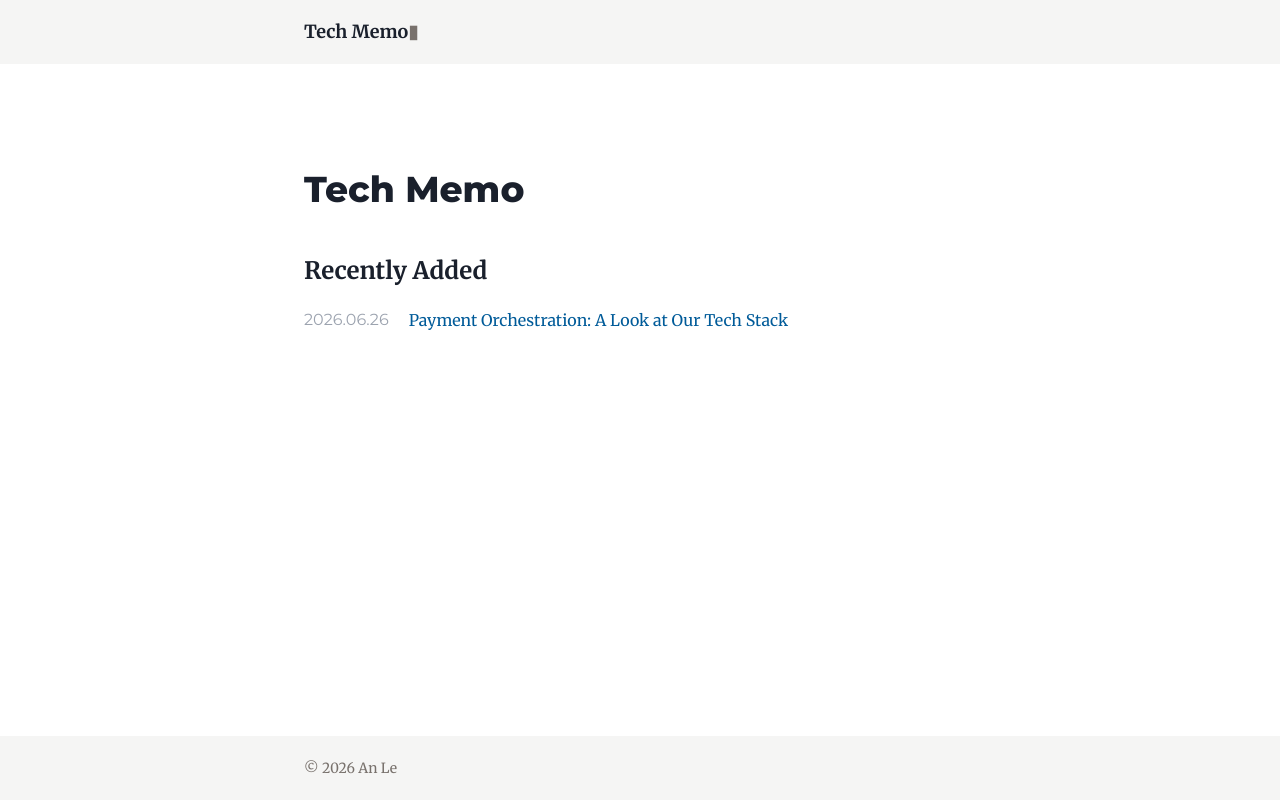
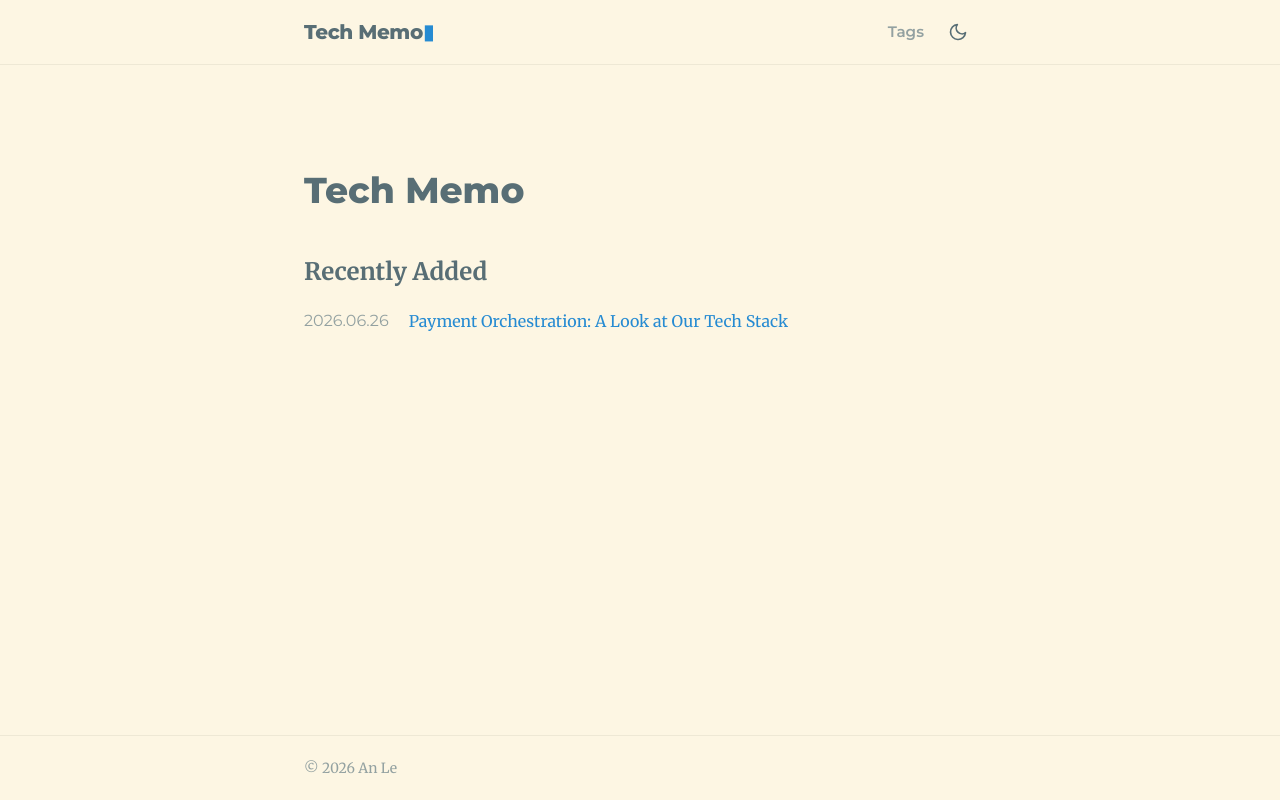
Before and after one commit to anlt149/tememo, an Astro site: page / in a window 1280 px wide. Built offline with nearby package versions, Linux system fonts and the light colour scheme; Astro itself is replaced by a stand-in of ours.

Commit message:
UI Updates: Solarized Theme Toggle and Tag Filtering

```diff
--- a/src/components/BaseHead.astro
+++ b/src/components/BaseHead.astro
@@ -54,3 +54,22 @@ const { title, description, image = FallbackImage } = Astro.props;
 <meta property="twitter:title" content={title} />
 <meta property="twitter:description" content={description} />
 <meta property="twitter:image" content={new URL(image.src, Astro.url)} />
+
+<script is:inline>
+	const theme = (() => {
+		if (typeof localStorage !== 'undefined' && localStorage.getItem('theme')) {
+			return localStorage.getItem('theme');
+		}
+		if (window.matchMedia('(prefers-color-scheme: dark)').matches) {
+			return 'dark';
+		}
+		return 'light';
+	})();
+
+	if (theme === 'light') {
+		document.documentElement.classList.remove('dark');
+	} else {
+		document.documentElement.classList.add('dark');
+	}
+	window.localStorage.setItem('theme', theme);
+</script>
--- a/src/components/Footer.astro
+++ b/src/components/Footer.astro
@@ -9,12 +9,13 @@ const today = new Date();
 </footer>
 <style>
 	.site-footer {
-		background-color: var(--stone-100);
+		background-color: transparent;
+		border-top: 1px solid var(--border-color);
 		height: 4rem;
 		display: flex;
 		align-items: center;
 		font-family: var(--font-serif);
-		color: var(--stone-500);
+		color: var(--text-muted);
 		font-size: 0.875rem;
 		margin-top: auto;
 	}
--- a/src/components/Header.astro
+++ b/src/components/Header.astro
@@ -5,37 +5,107 @@ import { SITE_TITLE } from '../consts';
 <header class="site-header">
 	<div class="header-container">
 		<nav>
-			<a aria-current="page" href={`${import.meta.env.BASE_URL === '/' ? '' : import.meta.env.BASE_URL.replace(/\/$/, '')}/`}>
+			<a aria-current="page" class="site-title" href={`${import.meta.env.BASE_URL === '/' ? '' : import.meta.env.BASE_URL.replace(/\/$/, '')}/`}>
 				{SITE_TITLE}<span class="cursor">▮</span>
 			</a>
 		</nav>
+		<div class="header-right">
+			<a href={`${import.meta.env.BASE_URL === '/' ? '' : import.meta.env.BASE_URL.replace(/\/$/, '')}/tags/`} class="tags-link">Tags</a>
+			<button id="theme-toggle" aria-label="Toggle dark mode">
+				<svg id="sun-icon" xmlns="http://www.w3.org/2000/svg" width="20" height="20" viewBox="0 0 24 24" fill="none" stroke="currentColor" stroke-width="2" stroke-linecap="round" stroke-linejoin="round" style="display: none;"><circle cx="12" cy="12" r="5"></circle><line x1="12" y1="1" x2="12" y2="3"></line><line x1="12" y1="21" x2="12" y2="23"></line><line x1="4.22" y1="4.22" x2="5.64" y2="5.64"></line><line x1="18.36" y1="18.36" x2="19.78" y2="19.78"></line><line x1="1" y1="12" x2="3" y2="12"></line><line x1="21" y1="12" x2="23" y2="12"></line><line x1="4.22" y1="19.78" x2="5.64" y2="18.36"></line><line x1="18.36" y1="5.64" x2="19.78" y2="4.22"></line></svg>
+				<svg id="moon-icon" xmlns="http://www.w3.org/2000/svg" width="20" height="20" viewBox="0 0 24 24" fill="none" stroke="currentColor" stroke-width="2" stroke-linecap="round" stroke-linejoin="round" style="display: none;"><path d="M21 12.79A9 9 0 1 1 11.21 3 7 7 0 0 0 21 12.79z"></path></svg>
+			</button>
+		</div>
 	</div>
 </header>
+
+<script>
+	const themeToggleBtn = document.getElementById('theme-toggle');
+	const sunIcon = document.getElementById('sun-icon');
+	const moonIcon = document.getElementById('moon-icon');
+
+	function updateIcons(theme: string | null) {
+		if (theme === 'dark') {
+			sunIcon!.style.display = 'block';
+			moonIcon!.style.display = 'none';
+		} else {
+			sunIcon!.style.display = 'none';
+			moonIcon!.style.display = 'block';
+		}
+	}
+
+	const currentTheme = document.documentElement.classList.contains('dark') ? 'dark' : 'light';
+	updateIcons(currentTheme);
+
+	themeToggleBtn?.addEventListener('click', () => {
+		document.documentElement.classList.toggle('dark');
+		const isDark = document.documentElement.classList.contains('dark');
+		const theme = isDark ? 'dark' : 'light';
+		localStorage.setItem('theme', theme);
+		updateIcons(theme);
+	});
+</script>
+
 <style>
 	.site-header {
-		background-color: var(--stone-100);
+		background-color: transparent;
+		border-bottom: 1px solid var(--border-color);
 		height: 4rem;
 		display: flex;
 		align-items: center;
-		font-family: var(--font-serif);
+		font-family: var(--font-sans);
 	}
 	.header-container {
 		width: 100%;
 		max-width: 42rem;
 		margin: 0 auto;
 		padding: 0 1.25rem;
+		display: flex;
+		justify-content: space-between;
+		align-items: center;
 	}
-	nav a {
-		font-size: 1.125rem;
-		font-weight: 700;
+	.site-title {
+		font-size: 1.25rem;
+		font-weight: 800;
 		color: var(--heading-color);
 		text-decoration: none;
+		letter-spacing: -0.02em;
 	}
 	.cursor {
-		color: var(--stone-500);
+		color: var(--accent);
 		animation: blink 1.25s linear infinite;
 	}
 	@keyframes blink {
 		50% { opacity: 0; }
 	}
+	.header-right {
+		display: flex;
+		align-items: center;
+		gap: 1rem;
+	}
+	.tags-link {
+		color: var(--text-muted);
+		text-decoration: none;
+		font-weight: 600;
+		font-size: 0.95rem;
+		transition: color 0.2s;
+	}
+	.tags-link:hover {
+		color: var(--heading-color);
+	}
+	#theme-toggle {
+		background: none;
+		border: none;
+		color: var(--heading-color);
+		cursor: pointer;
+		padding: 0.5rem;
+		display: flex;
+		align-items: center;
+		justify-content: center;
+		border-radius: 0.25rem;
+		transition: background-color 0.2s;
+	}
+	#theme-toggle:hover {
+		background-color: var(--bg-highlight);
+	}
 </style>
--- a/src/content.config.ts
+++ b/src/content.config.ts
@@ -14,6 +14,7 @@ const blog = defineCollection({
 			pubDate: z.coerce.date(),
 			updatedDate: z.coerce.date().optional(),
 			heroImage: z.optional(image()),
+			tags: z.array(z.string()).optional(),
 		}),
 });
 
--- a/src/content/blog/tech-stack.md
+++ b/src/content/blog/tech-stack.md
@@ -3,6 +3,7 @@ title: 'Payment Orchestration: A Look at Our Tech Stack'
 description: 'An overview of the technologies powering our banking payment orchestration platform.'
 pubDate: 'Jun 26 2026'
 heroImage: '../../assets/blog-placeholder-1.jpg'
+tags: ['architecture', 'kafka', 'aws']
 ---
 
 # Introduction
--- a/src/pages/index.astro
+++ b/src/pages/index.astro
@@ -58,7 +58,7 @@ const posts = (await getCollection('blog')).sort(
 			}
 			.post-date {
 				flex: none;
-				color: var(--gray-400);
+				color: var(--text-muted);
 				font-family: var(--font-sans);
 			}
 			.post-link {
--- /dev/null
+++ b/src/pages/tags/[tag].astro
@@ -0,0 +1,87 @@
+---
+import { getCollection } from 'astro:content';
+import BaseHead from '../../components/BaseHead.astro';
+import Header from '../../components/Header.astro';
+import Footer from '../../components/Footer.astro';
+import FormattedDate from '../../components/FormattedDate.astro';
+import { SITE_TITLE, SITE_DESCRIPTION } from '../../consts';
+
+export async function getStaticPaths() {
+	const allPosts = await getCollection('blog');
+	const uniqueTags = [...new Set(allPosts.map((post) => post.data.tags || []).flat())];
+
+	return uniqueTags.map((tag) => {
+		const filteredPosts = allPosts.filter((post) => post.data.tags?.includes(tag));
+		return {
+			params: { tag },
+			props: { posts: filteredPosts },
+		};
+	});
+}
+
+const { tag } = Astro.params;
+const { posts } = Astro.props;
+---
+
+<!DOCTYPE html>
+<html lang="en">
+	<head>
+		<BaseHead title={`${tag} | ${SITE_TITLE}`} description={SITE_DESCRIPTION} />
+		<style>
+			.page-header {
+				margin-bottom: 2rem;
+			}
+			.page-title {
+				font-size: 2.25rem;
+				font-weight: 800;
+				margin-top: 2.5rem;
+				font-family: var(--font-sans);
+				color: var(--heading-color);
+			}
+			ul {
+				list-style-type: none;
+				padding: 0;
+				margin: 0;
+			}
+			li {
+				display: flex;
+				flex-direction: row;
+				line-height: 1.75rem;
+				margin-bottom: 0.5rem;
+			}
+			.post-date {
+				flex: none;
+				color: var(--text-muted);
+				font-family: var(--font-sans);
+			}
+			.post-link {
+				margin-left: 1.25rem;
+				color: var(--accent);
+				text-decoration: none;
+				font-family: var(--font-serif);
+			}
+			.post-link:hover {
+				text-decoration: underline;
+			}
+		</style>
+	</head>
+	<body>
+		<Header />
+		<main>
+			<header class="page-header">
+				<div class="page-title">Posts tagged with "{tag}"</div>
+			</header>
+			<ul>
+				{posts.map((post) => (
+					<li>
+						<span class="post-date">
+							<FormattedDate date={post.data.pubDate} />
+						</span>
+						<a class="post-link" href={`${import.meta.env.BASE_URL === '/' ? '' : import.meta.env.BASE_URL.replace(/\/$/, '')}/${post.id}/`}>{post.data.title}</a>
+					</li>
+				))}
+			</ul>
+		</main>
+		<Footer />
+	</body>
+</html>
--- /dev/null
+++ b/src/pages/tags/index.astro
@@ -0,0 +1,50 @@
+---
+import { getCollection } from 'astro:content';
+import BaseHead from '../../components/BaseHead.astro';
+import Header from '../../components/Header.astro';
+import Footer from '../../components/Footer.astro';
+import { SITE_TITLE, SITE_DESCRIPTION } from '../../consts';
+
+const allPosts = await getCollection('blog');
+const tags = [...new Set(allPosts.map((post) => post.data.tags || []).flat())];
+---
+
+<!DOCTYPE html>
+<html lang="en">
+	<head>
+		<BaseHead title={`Tags | ${SITE_TITLE}`} description={SITE_DESCRIPTION} />
+		<style>
+			.tags {
+				display: flex;
+				flex-wrap: wrap;
+				gap: 1rem;
+				margin-top: 2rem;
+			}
+			.tag {
+				padding: 0.5rem 1rem;
+				border: 1px solid var(--border-color);
+				border-radius: 0.5rem;
+				text-decoration: none;
+				color: var(--accent);
+				font-family: var(--font-sans);
+			}
+			.tag:hover {
+				background-color: var(--bg-highlight);
+			}
+		</style>
+	</head>
+	<body>
+		<Header />
+		<main>
+			<header class="page-header">
+				<div class="page-title">Tags</div>
+			</header>
+			<div class="tags">
+				{tags.map((tag) => (
+					<a class="tag" href={`${import.meta.env.BASE_URL === '/' ? '' : import.meta.env.BASE_URL.replace(/\/$/, '')}/tags/${tag}`}>{tag}</a>
+				))}
+			</div>
+		</main>
+		<Footer />
+	</body>
+</html>
--- a/src/styles/global.css
+++ b/src/styles/global.css
@@ -4,18 +4,29 @@
 	--font-sans: 'Montserrat', system-ui, -apple-system, sans-serif;
 	--font-serif: 'Merriweather', 'Georgia', serif;
 
-	--bg-color: #ffffff;
-	--text-color: #2e353f;
-	--text-muted: #4f5969;
-	--heading-color: #1a202c;
-	--heading-black: #000000;
+	/* Solarized Light */
+	--bg-color: #fdf6e3;
+	--text-color: #657b83;
+	--text-muted: #93a1a1;
+	--heading-color: #586e75;
+	--heading-black: #073642;
 
-	--accent: #005b99;
-	--stone-100: #f5f5f4;
-	--stone-500: #78716c;
-	--gray-400: #9ca3af;
-	--gray-500: #6b7280;
-	--orange-500: #f97316;
+	--accent: #268bd2;
+	--bg-highlight: #eee8d5;
+	--border-color: #eee8d5;
+}
+
+html.dark {
+	/* Solarized Dark */
+	--bg-color: #002b36;
+	--text-color: #839496;
+	--text-muted: #586e75;
+	--heading-color: #93a1a1;
+	--heading-black: #fdf6e3;
+
+	--accent: #2aa198;
+	--bg-highlight: #073642;
+	--border-color: #073642;
 }
 
 html, body {
@@ -34,6 +45,7 @@ body {
 	display: flex;
 	flex-direction: column;
 	min-height: 100vh;
+	transition: background-color 0.3s ease, color 0.3s ease;
 }
 
 main {
@@ -60,11 +72,12 @@ h3 { font-size: 1.728rem; }
 h4 { font-size: 1.44rem; }
 h5 { font-size: 1.2rem; }
 
-strong, b { font-weight: 700; color: #000; }
+strong, b { font-weight: 700; color: var(--heading-color); }
 
 a {
 	color: var(--accent);
 	text-decoration: underline;
+	transition: color 0.3s ease;
 }
 
 a:hover {
@@ -78,7 +91,7 @@ p { margin-bottom: 0.5rem; }
 }
 
 table { width: 100%; border-collapse: collapse; margin-bottom: 2rem; }
-th, td { padding: 0.75rem; border-bottom: 1px solid #e5e7eb; text-align: left; }
+th, td { padding: 0.75rem; border-bottom: 1px solid var(--border-color); text-align: left; }
 
 img {
 	max-width: 100%;
@@ -87,7 +100,7 @@ img {
 
 code {
 	font-family: Consolas, Monaco, monospace;
-	background-color: #f5f2f0;
+	background-color: var(--bg-highlight);
 	padding: 0.1em 0.3em;
 	border-radius: 0.3em;
 	font-size: 0.9em;
@@ -95,7 +108,7 @@ code {
 
 pre {
 	padding: 1em;
-	background-color: #f5f2f0;
+	background-color: var(--bg-highlight);
 	overflow: auto;
 	margin: 0.5em 0;
 	border-radius: 0.3em;
```
